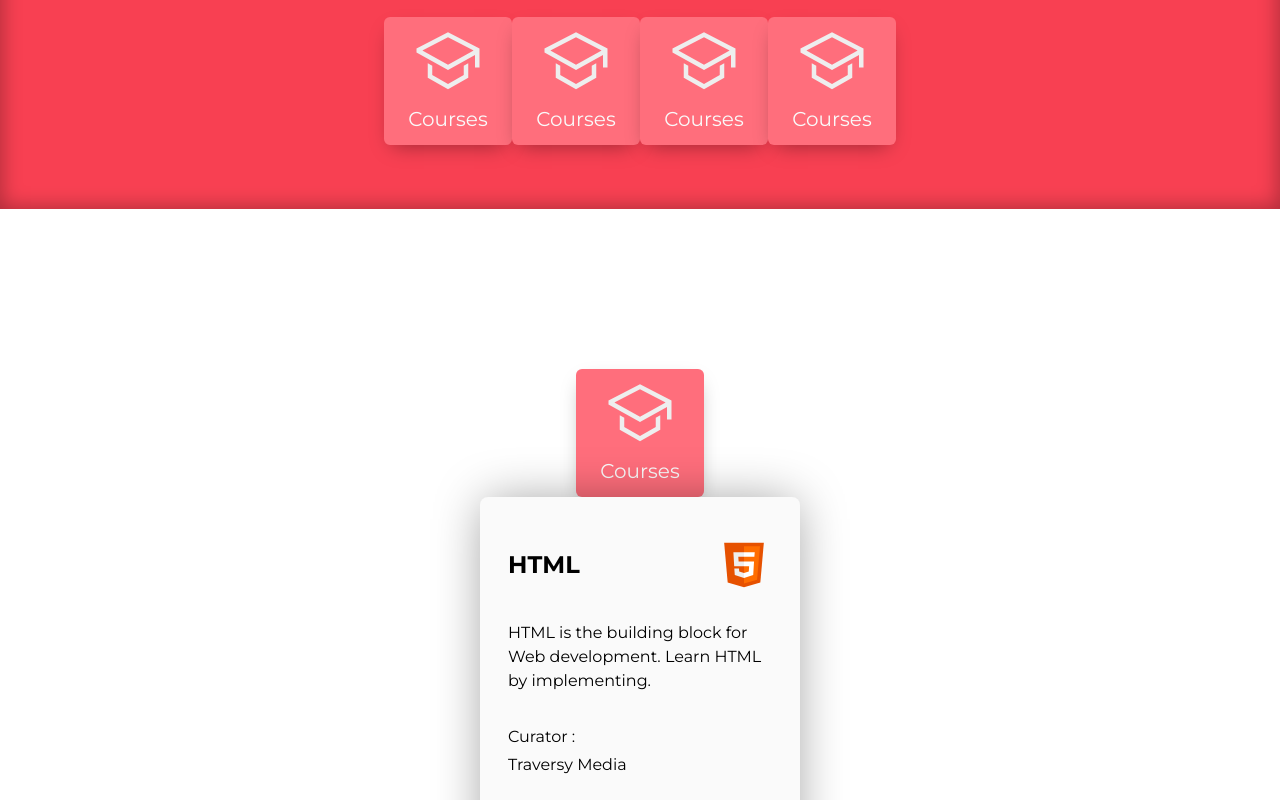
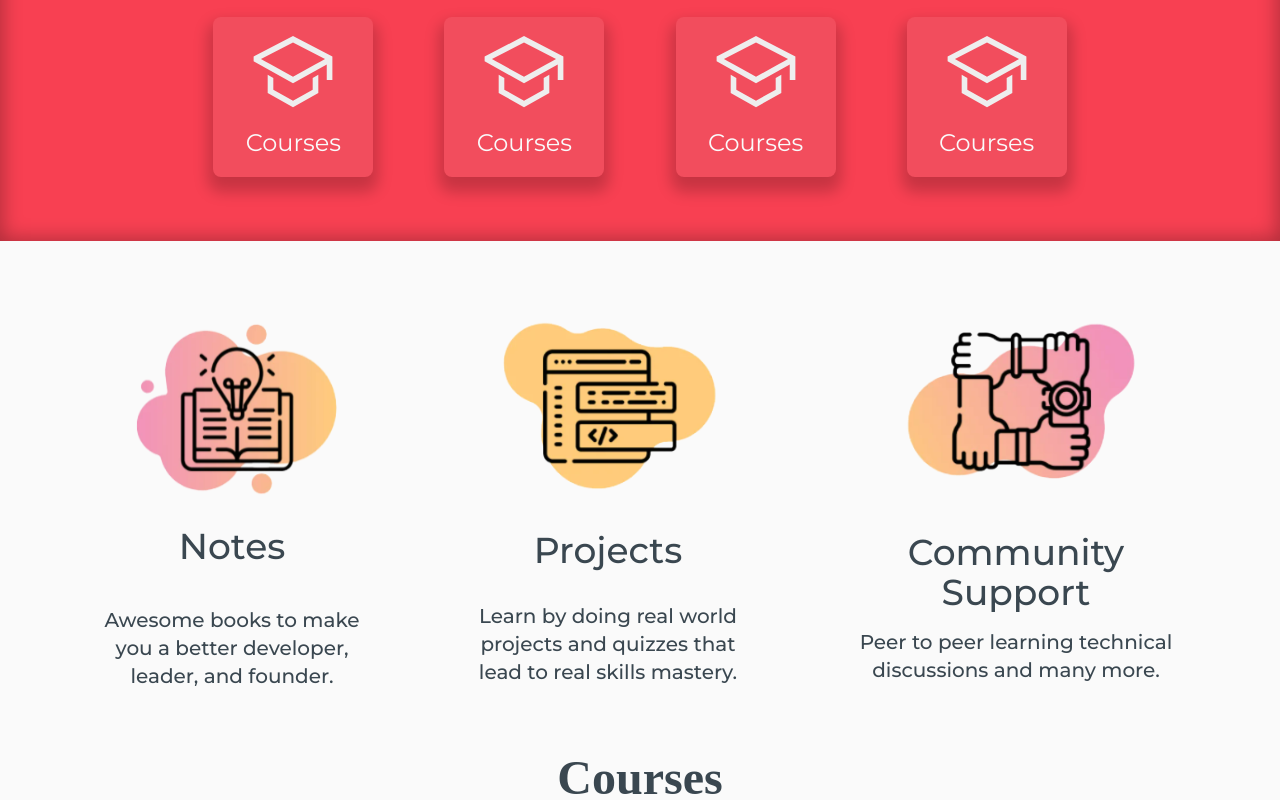
Before and after one commit to Harsh-H-Shah/codehub, a React (Create React App) app: page / in a window 1280 px wide. Shown: the part 780-1580 px from the top of the page. Built offline with nearby package versions, Linux system fonts and the light colour scheme; a web font is replaced by a local one.

Commit message:
Style landing page

```diff
--- a/src/components/CoursesCard.js
+++ b/src/components/CoursesCard.js
@@ -3,15 +3,15 @@ import HTMLLogo from '../static/cardslogo/HTMLLogo.svg'
 
 const Card = () => {
   return (
-   <div className='w-80 h-96 bg-primary shadow-xl rounded-lg'>
-      <div className='flex flex-col m-7 '>
+   <div className='w-72 h-86 bg-primary shadow-xl rounded-lg text-secondary-lightgray'>
+      <div className='flex flex-col m-6 '>
         <div className='flex flex-row place-content-between'>
-          <div className='mt-6 text-2xl font-semibold'>HTML</div>
-          <img src={HTMLLogo} alt="htmllogo" className='w-14 h-16 mt-2 flex'/>
+          <div className='mt-4 text-2xl font-semibold'>HTML</div>
+          <img src={HTMLLogo} alt="htmllogo" className='w-14 h-16 flex'/>
         </div>
         <div className='mt-6'>HTML is the building block for Web development. Learn HTML by implementing.</div>
         <div className='mt-8'>Curator :</div>
-        <div className='mt-1'>Traversy Media</div>
+        <div className='mt-1 font-medium'>Traversy Media</div>
         <button className='mt-8 w-32 h-9 bg-secondary-red items-center rounded-md shadow-md text-primary'>Get Started</button>
       </div>
     </div>
--- a/src/components/PanelCard.js
+++ b/src/components/PanelCard.js
@@ -3,9 +3,9 @@ import CourseLogo from '../static/panel-logo/Courses.svg'
 
 const PanelCard = () => {
   return (
-    <div className=' w-32 h-32 bg-secondary-lightred flex flex-col place-content-evenly place-items-center rounded-md shadow-md'>
-      <img src={CourseLogo} alt="courselogo" className="w-16 h-16" />
-      <div className='text-primary text-xl '>Courses</div>
+    <div className=' w-40 h-40 bg-secondary-red flex flex-col place-content-evenly place-items-center rounded-lg shadow-pn'>
+      <img src={CourseLogo} alt="courselogo" className="w-20" />
+      <div className='text-primary text-2xl '>Courses</div>
     </div>
   )
 }
--- a/src/index.css
+++ b/src/index.css
@@ -3,3 +3,9 @@
 @tailwind base;
 @tailwind components;
 @tailwind utilities;
+
+*{
+  padding: 0px;
+  margin: 0px;
+  border-sizing: border-box;
+}
--- a/src/pages/LandingPage.js
+++ b/src/pages/LandingPage.js
@@ -6,18 +6,21 @@ import PanelCard from '../components/PanelCard';
 import CoursesCard from '../components/CoursesCard';
 
 import Wave from '../static/CoverSvg/WaveSVG.svg';
+import Notes from '../static/logos/Noteslogo.svg';
+import Projects from '../static/logos/Projectslogo.svg';
+import Support from '../static/logos/Communitylogo.svg';
 
 const LandingPage = () => {
   return (
-    <div className="flex flex-col justify-center items-center select-none">
+    <div className="w-screen flex flex-col justify-center items-center select-none overflow-x-hidden bg-primary">
       <Navbar />
-      <img src={Wave} draggable='false' alt="Wave" className="z-0" />
+      <img src={Wave} draggable="false" alt="Wave" className="z-0 w-screen" />
       <div className="w-11/12 flex -mt-96">
-        <div className="flex flex-col justify-self-start z-10">
+        <div className="w-screen flex flex-col justify-self-start z-10">
           <p className="font-serif text-6xl text-primary font-bold -mt-16">
             We innovate learning <br /> processes
           </p>
-          <p className="font-sans text-xl text-primary mt-6 tracking-widest">
+          <p className="font-sans text-xl text-primary font-extralight mt-6 tracking-widest">
             Get personalised courses <br /> specially curated for you.
           </p>
           <button className="w-60 h-14 mt-12 bg-secondary-lightred items-center tracking-wide shadow-md text-primary font-sans text-2xl font-medium">
@@ -28,16 +31,51 @@ const LandingPage = () => {
       <p className="mt-40 font-serif text-5xl font-semibold mb-16 text-secondary-lightgray">
         Learn new skills with top educators
       </p>
-      <div className='flex flex-row w-screen bg-secondary-brightred h-64 place-content-around justify-center items-center shadow-inner'>
-        <PanelCard/>
-        <PanelCard/>
-        <PanelCard/>
-        <PanelCard/>
+      <div className="flex flex-row w-screen bg-secondary-brightred h-72 items-center justify-center shadow-inner">
+        <div className="flex flex-row place-content-between w-2/3">
+          <PanelCard />
+          <PanelCard />
+          <PanelCard />
+          <PanelCard />
+        </div>
       </div>
-      <div className="mt-40">
-        <PanelCard />
+      <div className="flex flex-row place-content-evenly w-screen mt-16">
+        <div className="flex flex-col text-secondary-lightgray font-sans w-64">
+          <img src={Notes} alt="Notes" />
+          <p className="font-medium text-4xl text-center mt-3">Notes</p>
+          <p className="font-medium text-xl text-center mt-10">
+            Awesome books to make you a better developer, leader, and founder.
+          </p>
+        </div>
+        <div className="flex flex-col text-secondary-lightgray font-sans w-72 items-center">
+          <img src={Projects} alt="Projects" className="w-64" />
+          <p className="font-medium text-4xl text-center mt-8">Projects</p>
+          <p className="font-medium text-xl text-center mt-8">
+            Learn by doing real world projects and quizzes that lead to real
+            skills mastery.
+          </p>
+        </div>
+        <div className="flex flex-col text-secondary-lightgray font-sans w-80 items-center">
+          <img src={Support} alt="Community support" className="w-64" />
+          <p className="font-medium text-4xl text-center mt-10">
+            Community
+            <br />
+            Support
+          </p>
+          <p className="font-medium text-xl text-center mt-4">
+            Peer to peer learning technical discussions and many more.
+          </p>
+        </div>
       </div>
-      <CoursesCard />
+      <p className="mt-16 font-serif text-5xl font-semibold mb-16 text-secondary-lightgray">
+        Courses
+      </p>
+      <div className="flex flex-row place-content-evenly w-screen mb-16">
+        <CoursesCard />
+        <CoursesCard />
+        <CoursesCard />
+        <CoursesCard />
+      </div>
       <Footer />
     </div>
   );
--- a/tailwind.config.js
+++ b/tailwind.config.js
@@ -30,8 +30,9 @@ module.exports = {
       '2xl': '0 -20px 70px -12px rgba(0, 0, 0, 0.15)',
       'xl': '0 0px 50px -5px rgba(0,0,0,0.4)',
       "3xl": '0 25px 50px 0px rgba(0, 0, 0, 0.15)',
-      'md': '0 8px 20px -8px rgba(0, 0, 0, 0.4)',
+      'md': '0 8px 25px -7px rgba(0, 0, 0, 0.4)',
       inner: 'inset 0 0 20px 2px rgba(0, 0, 0, 0.3)',
+      'pn': '0 10px 15px 5px rgba(0, 0, 0, 0.2)',
     }
   },
   variants: {
```
